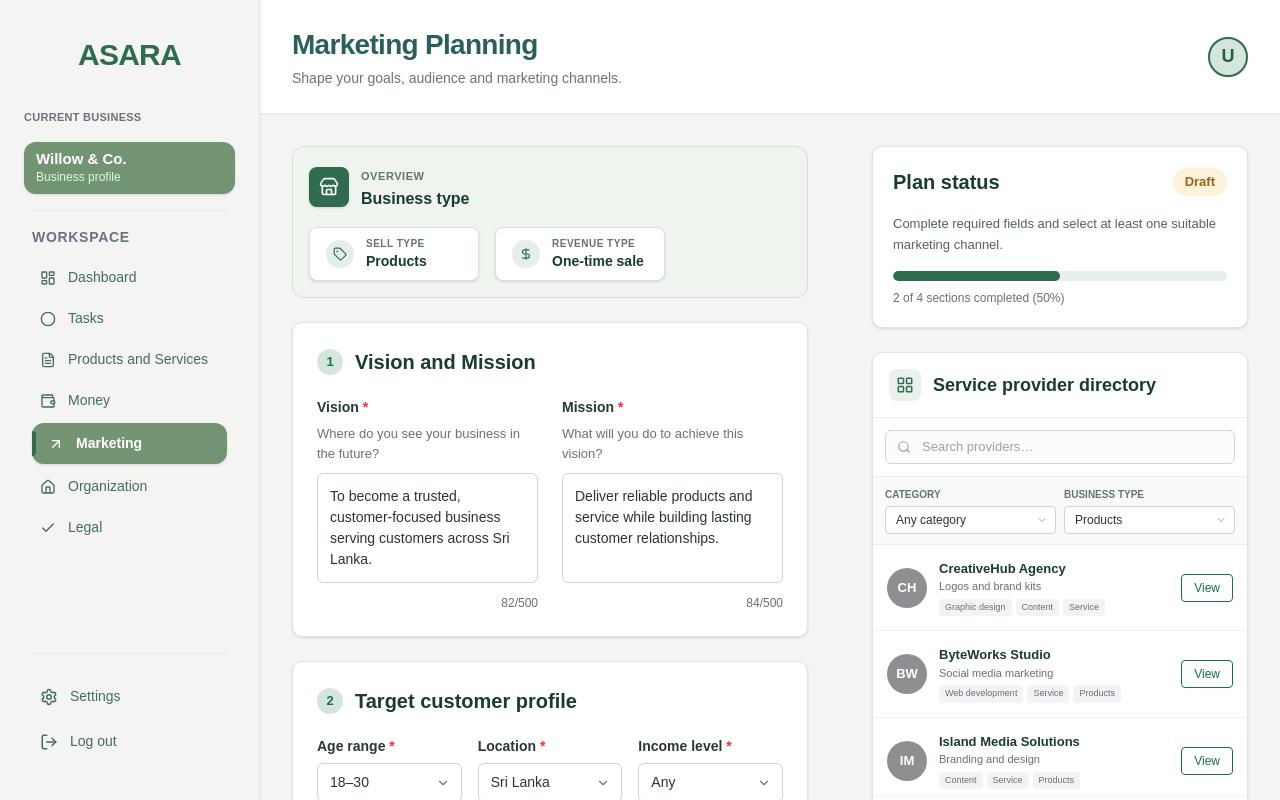
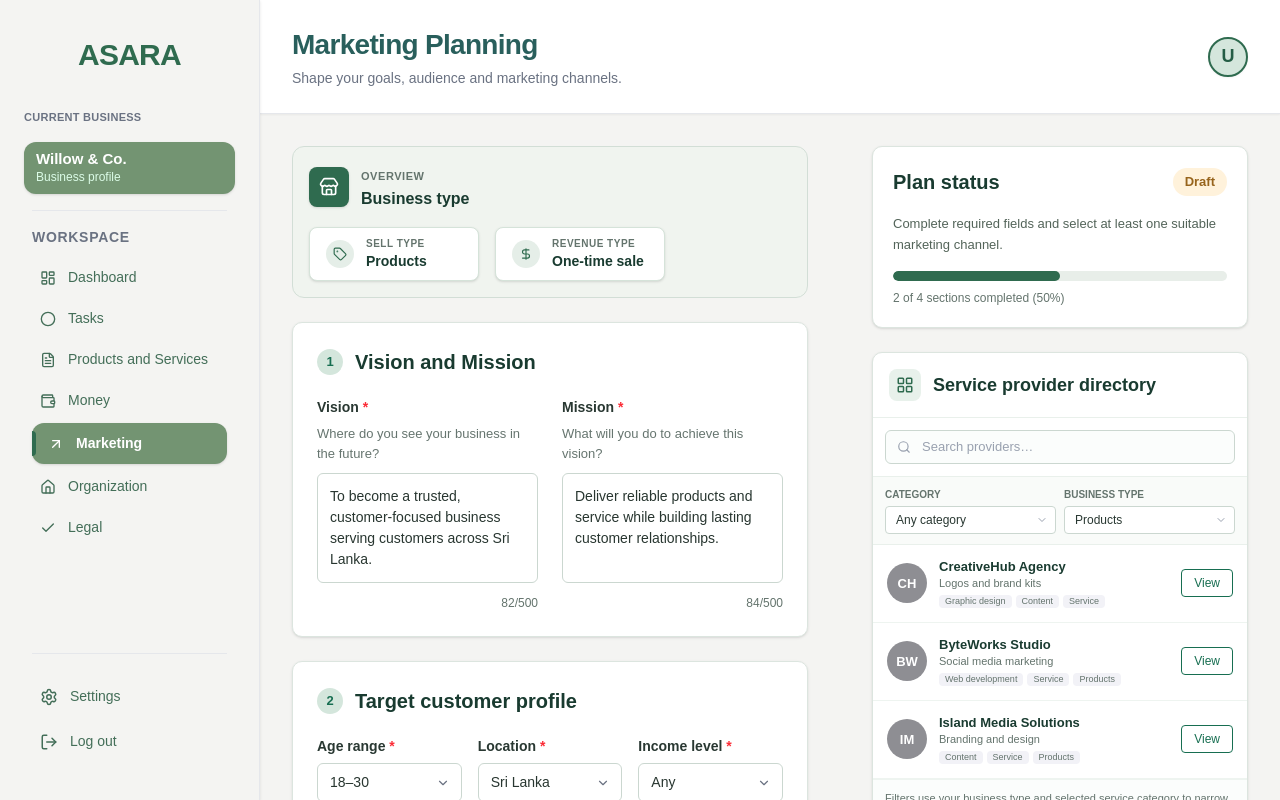
Before and after one commit to ASARA-IT07/STARTUP-BUSINESS-PLANNING-GUIDANCE-PLATFORM, a Next.js app in the folder marketing-frontend/: page / in a window 1280 px wide. Built offline with nearby package versions, Linux system fonts and the light colour scheme.

Commit message:
fix(marketing): calibrate provider directory container height to strictly show 3 cards

```diff
--- a/marketing-frontend/src/components/marketing/ServiceProviderDirectory.tsx
+++ b/marketing-frontend/src/components/marketing/ServiceProviderDirectory.tsx
@@ -117,17 +117,17 @@ export default function ServiceProviderDirectory({
         </div>
       </div>
 
-      {/* Providers List - scrolls separately with hidden scrollbar */}
-      <div className="divide-y divide-[#eef4f0] max-h-[220px] xl:max-h-[250px] 2xl:max-h-[280px] overflow-y-auto overscroll-contain no-scrollbar [scrollbar-width:none] [-ms-overflow-style:none] [&::-webkit-scrollbar]:hidden">
+      {/* Providers List - scrolls separately with hidden scrollbar, exactly 3 cards visible */}
+      <div className="divide-y divide-[#eef4f0] h-[234px] overflow-y-auto overscroll-contain no-scrollbar [scrollbar-width:none] [-ms-overflow-style:none] [&::-webkit-scrollbar]:hidden">
         {filteredProviders.length === 0 ? (
-          <div className="p-6 text-center text-[13px] text-gray-400">
+          <div className="h-[234px] flex items-center justify-center p-6 text-center text-[13px] text-gray-400">
             No service providers match the current filters.
           </div>
         ) : (
           filteredProviders.map((provider) => (
             <div
               key={provider.id}
-              className="p-3.5 flex items-center justify-between gap-3 hover:bg-[#fafcfb] transition-colors"
+              className="px-3.5 h-[78px] shrink-0 flex items-center justify-between gap-3 hover:bg-[#fafcfb] transition-colors"
             >
               <div className="flex items-center gap-3 min-w-0">
                 {/* Logo circle */}
@@ -140,17 +140,17 @@ export default function ServiceProviderDirectory({
 
                 {/* Info */}
                 <div className="min-w-0">
-                  <h4 className="text-[13px] font-bold text-[#193b30] truncate">
+                  <h4 className="text-[13px] font-bold text-[#193b30] truncate leading-tight">
                     {provider.name}
                   </h4>
-                  <p className="text-[11px] text-[#64746d] truncate">
+                  <p className="text-[11px] text-[#64746d] truncate leading-tight mt-0.5">
                     {provider.tagline}
                   </p>
                   <div className="flex items-center gap-1 mt-1 flex-wrap">
                     {provider.categories.slice(0, 3).map((cat) => (
                       <span
                         key={cat}
-                        className="bg-[#f2f2f7] text-[#64746d] text-[9px] px-1.5 py-0.5 rounded"
+                        className="bg-[#f2f2f7] text-[#64746d] text-[9px] px-1.5 py-0.5 rounded leading-none"
                       >
                         {cat}
                       </span>
```
